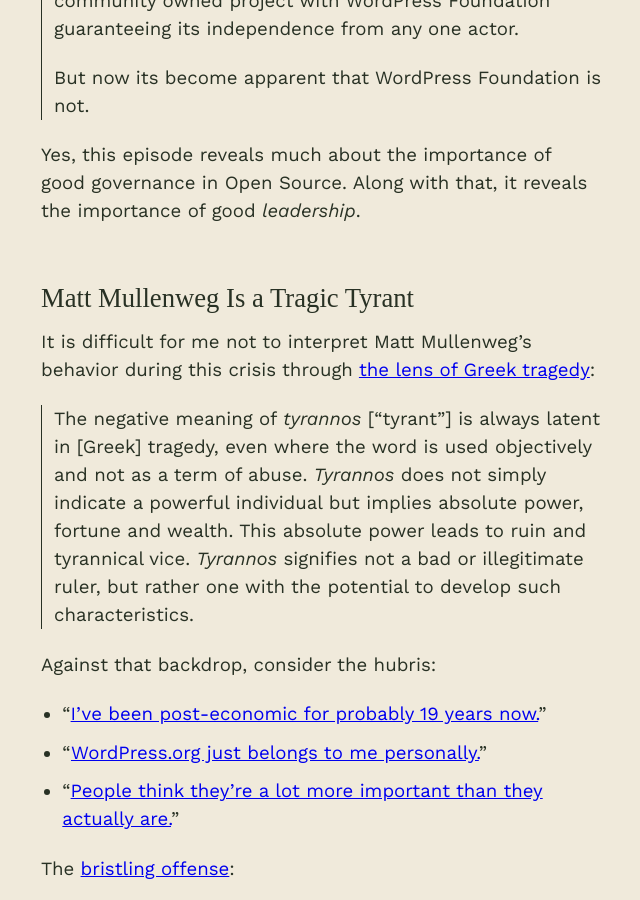
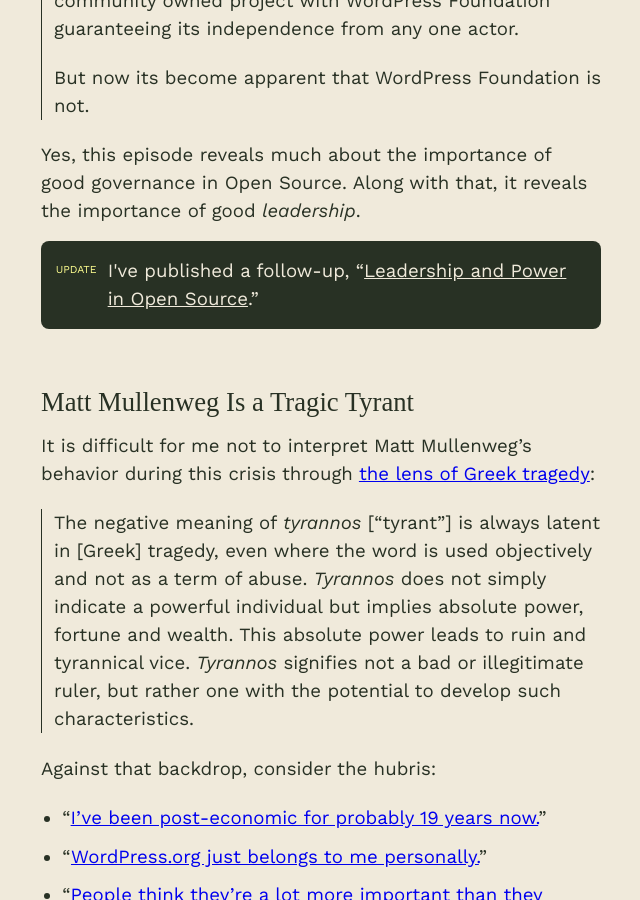
Before and after one commit to chadwhitacre/openpath, a Jekyll site: the page built from _posts/2024-10-11-a-tale-of-two-leaders.md, in a window 1280 px wide and 900 px high, scrolled down 791 px. Shown: the whole window, without its empty margins (319-959 px from the left). Built offline with Jekyll 4.4.1, drawn with Linux system fonts in a browser that asks for light colours; some web fonts are replaced; comment, search, counter and statistics services are not loaded.

Commit message:
Preening

```diff
--- a/_posts/2024-10-11-a-tale-of-two-leaders.md
+++ b/_posts/2024-10-11-a-tale-of-two-leaders.md
@@ -21,6 +21,11 @@
 
 Yes, this episode reveals much about the importance of good governance in Open
 Source. Along with that, it reveals the importance of good _leadership_.
+
+<div class="update">
+  <span>Update</span>
+  I've published a follow-up, &ldquo;<a href="/2024/leadership-and-power-in-open-source/">Leadership and Power in Open Source</a>.&rdquo;
+</div>
 
 ## Matt Mullenweg Is a Tragic Tyrant
 
```
Also changed, not shown: _posts/2024-10-14-leadership-and-power-in-open-source.md (+1 -1 lines).
